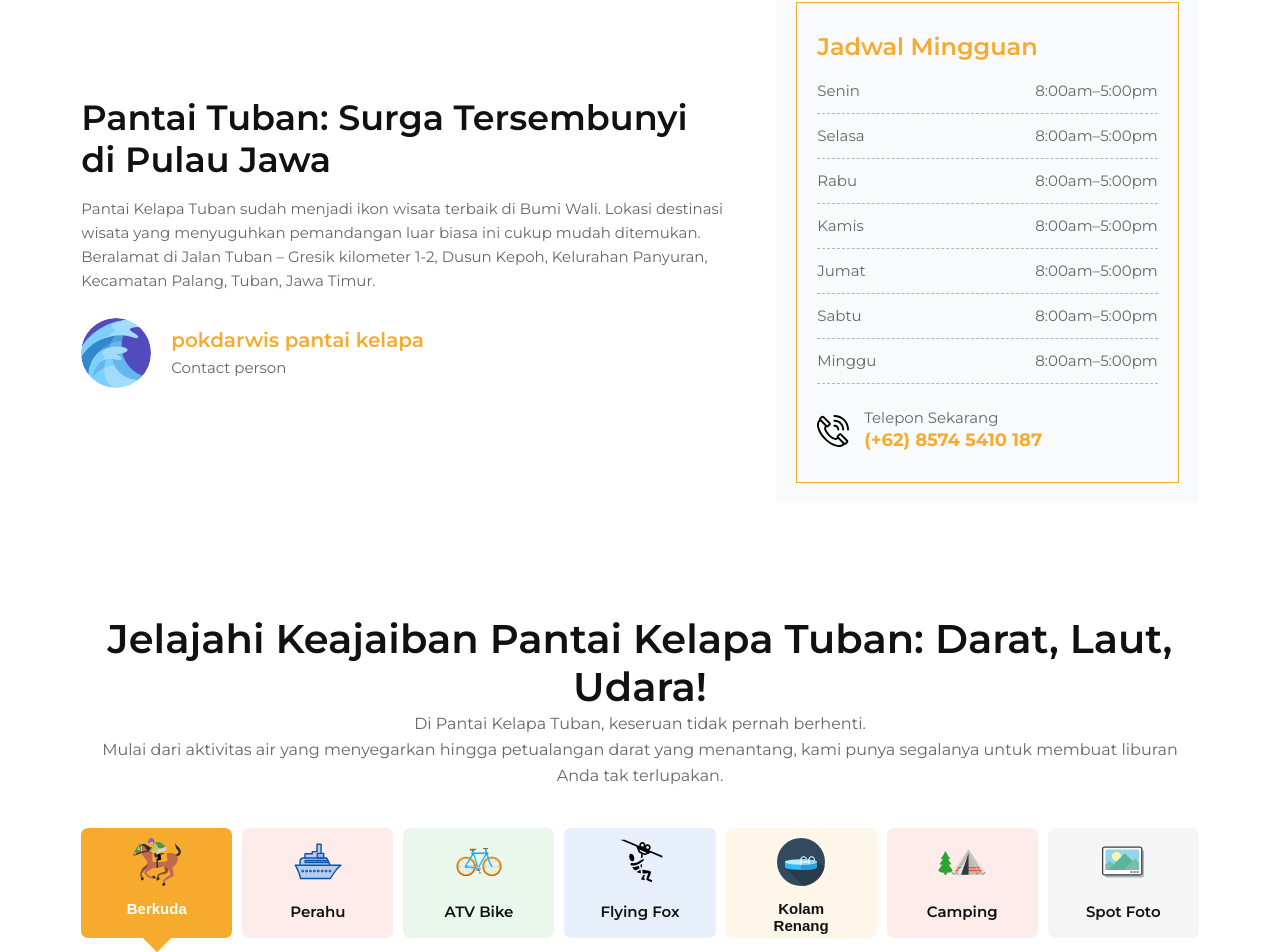
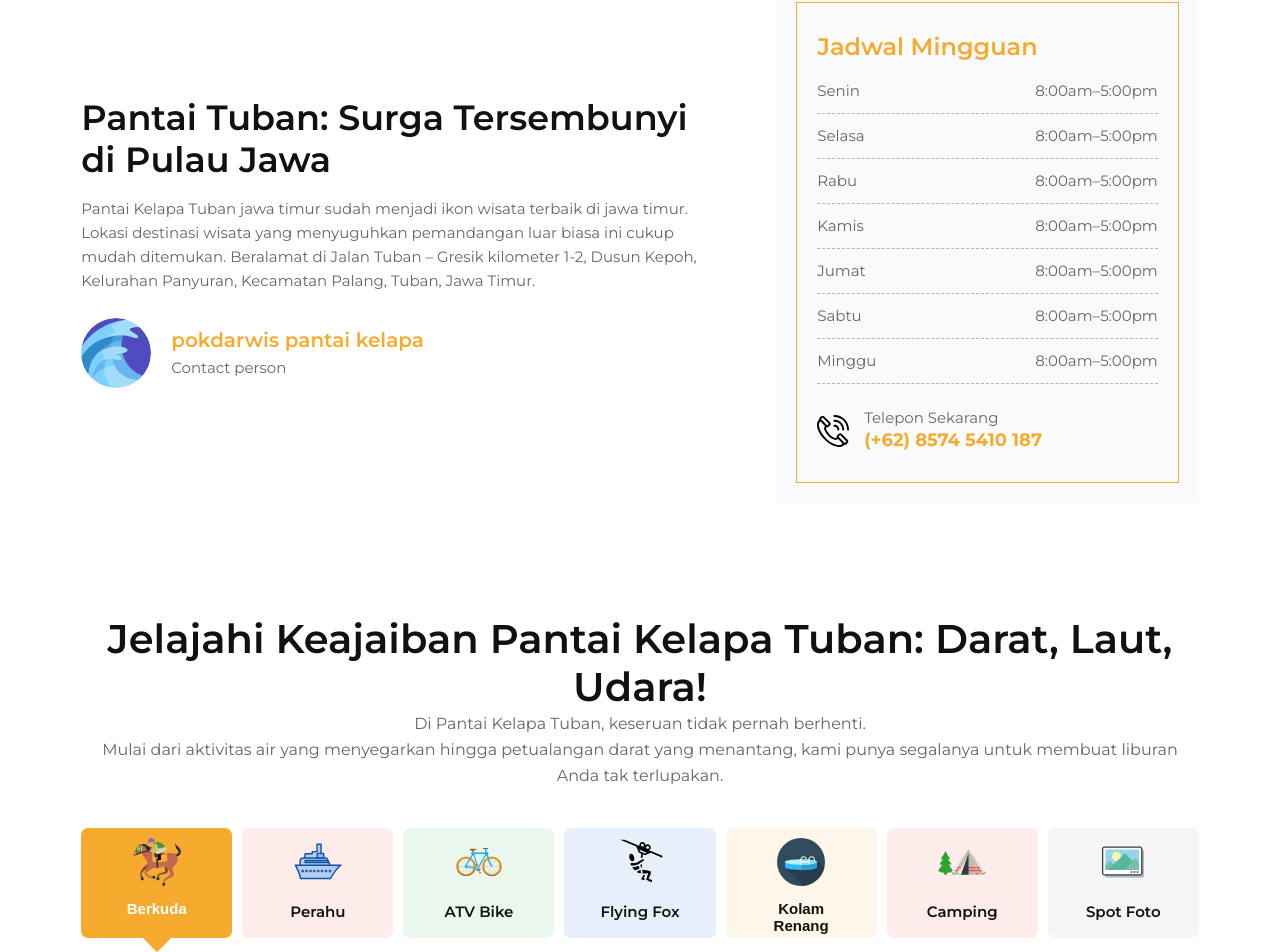
Before and after one commit to Jansen-Stanlie/pantaituban, a React (Create React App) app: page / in a window 1280 px wide. Shown: the part 1392-2344 px from the top of the page. Built offline with nearby package versions, Linux system fonts and the light colour scheme.

Commit message:
Updat SEO

```diff
--- a/src/Pages/Home.jsx
+++ b/src/Pages/Home.jsx
@@ -96,7 +96,7 @@ const aboutData2 = {
 const aboutData = {
   title: "Pantai Tuban: Surga Tersembunyi di Pulau Jawa",
   subTitle:
-    "Pantai Kelapa Tuban sudah menjadi ikon wisata terbaik di Bumi Wali. Lokasi destinasi wisata yang menyuguhkan pemandangan luar biasa ini cukup mudah ditemukan. Beralamat di Jalan Tuban – Gresik kilometer 1-2, Dusun Kepoh, Kelurahan Panyuran, Kecamatan Palang, Tuban, Jawa Timur.",
+    "Pantai Kelapa Tuban jawa timur sudah menjadi ikon wisata terbaik di jawa timur. Lokasi destinasi wisata yang menyuguhkan pemandangan luar biasa ini cukup mudah ditemukan. Beralamat di Jalan Tuban – Gresik kilometer 1-2, Dusun Kepoh, Kelurahan Panyuran, Kecamatan Palang, Tuban, Jawa Timur.",
 
   avater: {
     img: "images/avatar1.png",
```
Also changed, not shown: public/index.html (+1 -1 lines).
